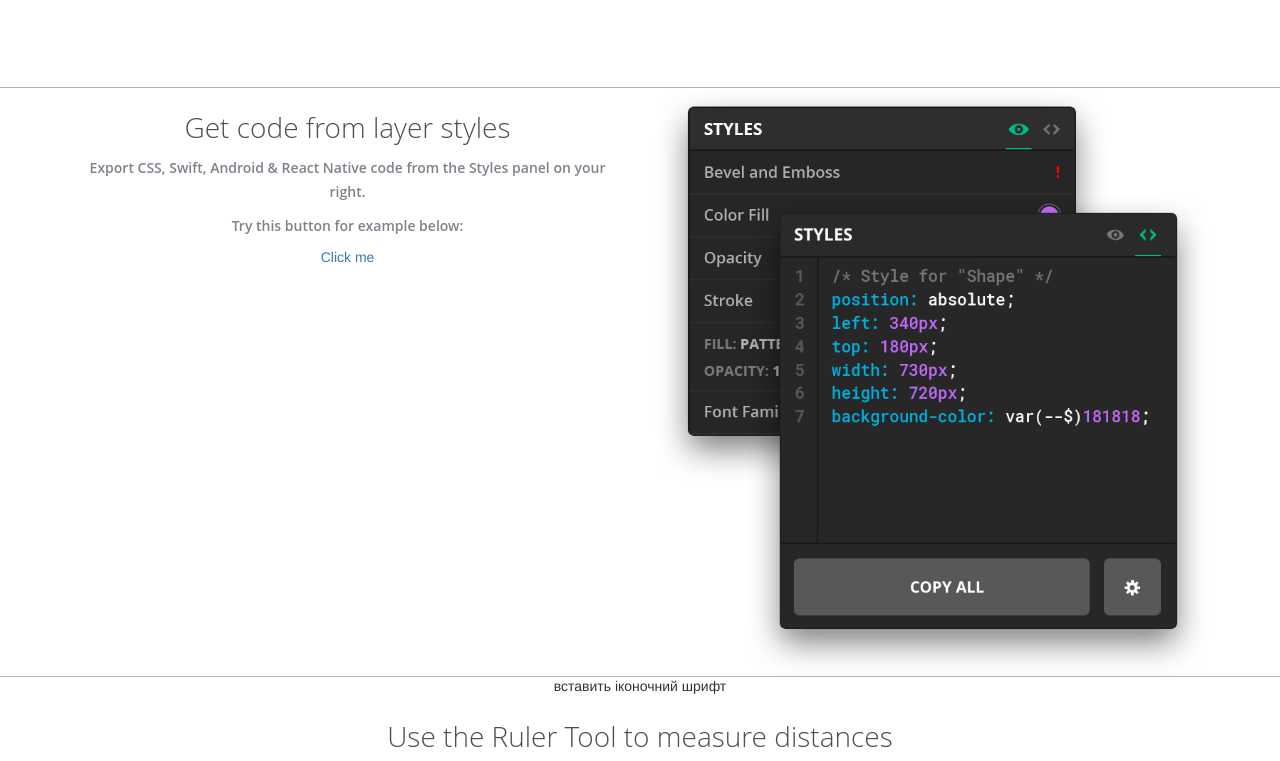
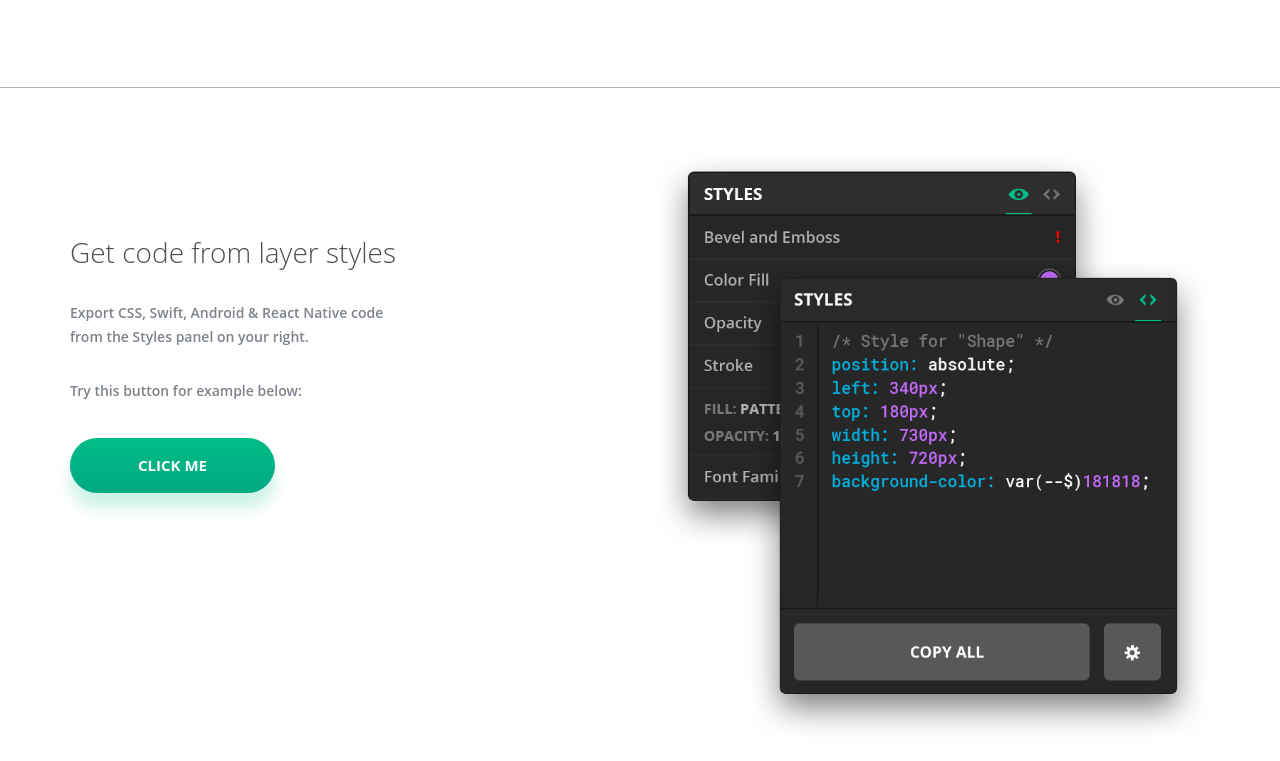
Before and after one commit to VladZelenko/Avocode, a website: page app/index.html in a window 1280 px wide. Shown: the part 1819-2580 px from the top of the page. Drawn offline with nearby package versions, Linux system fonts and the light colour scheme.

Commit message:
add style section.styles-code

```diff
--- a/app/index.html
+++ b/app/index.html
@@ -11,7 +11,7 @@
 	<header class="header">
 		<div class="container">
 			<h1 class="logo">
-				<a href="#">
+				<a href="https://avocode.com">
 					<img src="img/avocode-logo@2x.png" alt="Logotype">
 				</a>
 			</h1>
--- a/app/sass/components/_buttons.scss
+++ b/app/sass/components/_buttons.scss
@@ -0,0 +1,18 @@
+.primary-brn {
+	display: block;
+	margin: 35px 0;
+	width: 205px;
+	color: $secondary_font_color;
+	font: 700 15px/55px $primary_font;
+	text-transform: uppercase;
+	box-shadow: 0 15px 15px rgba(0, 188, 135, 0.2);
+	border-radius: 29px;
+	background-color: #446edf;
+	background-image: linear-gradient(to top, #00a983 0%, #00bc87 100%);
+	&:hover {
+		text-decoration: none;
+		color: $secondary_font_color;
+		background: #446edf;
+		box-shadow: 0 15px 15px rgba(68, 110, 223, 0.2);
+	}
+}
--- a/app/sass/partials/_index.scss
+++ b/app/sass/partials/_index.scss
@@ -1,2 +1,3 @@
 @import "header";
 @import "interface";
+@import "styles-code";
--- /dev/null
+++ b/app/sass/partials/_styles-code.scss
@@ -0,0 +1,14 @@
+.styles-code {
+	padding: 65px 0 50px 0;
+	width: 100%;
+	min-height: 530px;
+	.title {
+		margin-top: 80px;
+		text-align: left;
+	}
+	p {
+		margin-top: 30px;
+		width: 315px;
+		text-align: left;
+	}
+}
```
Also changed, not shown: app/css/main.css.
